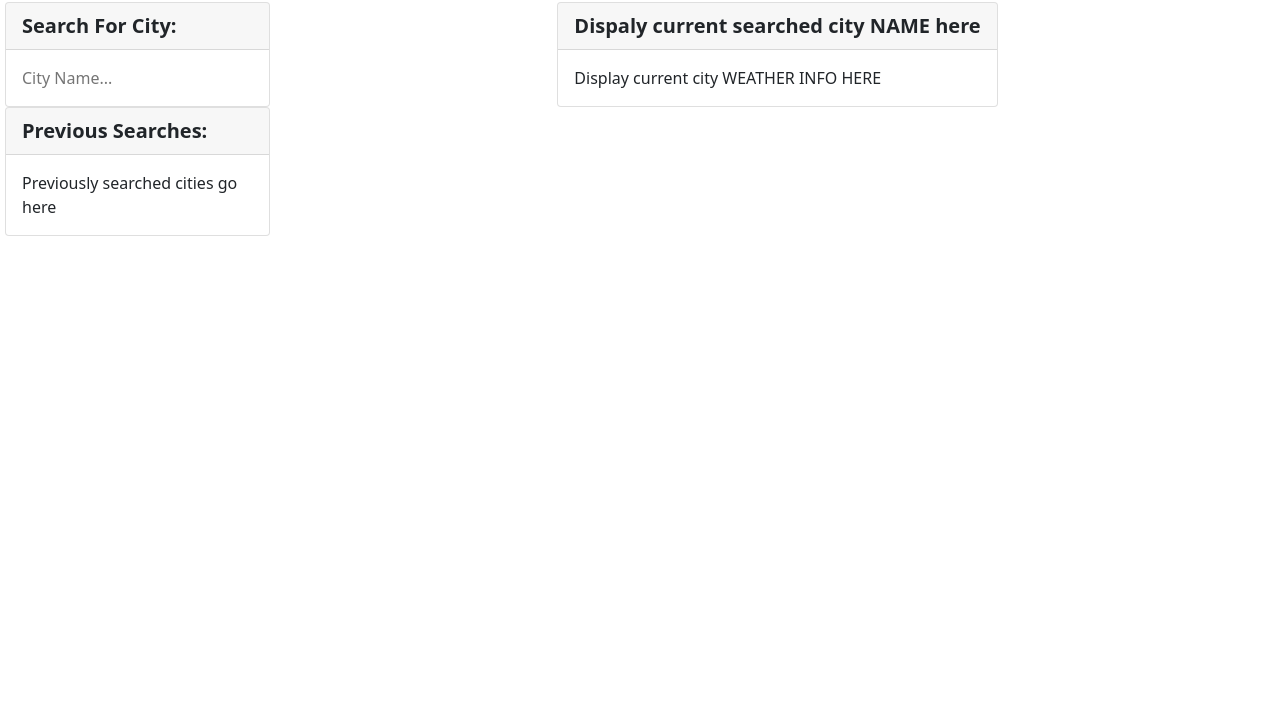
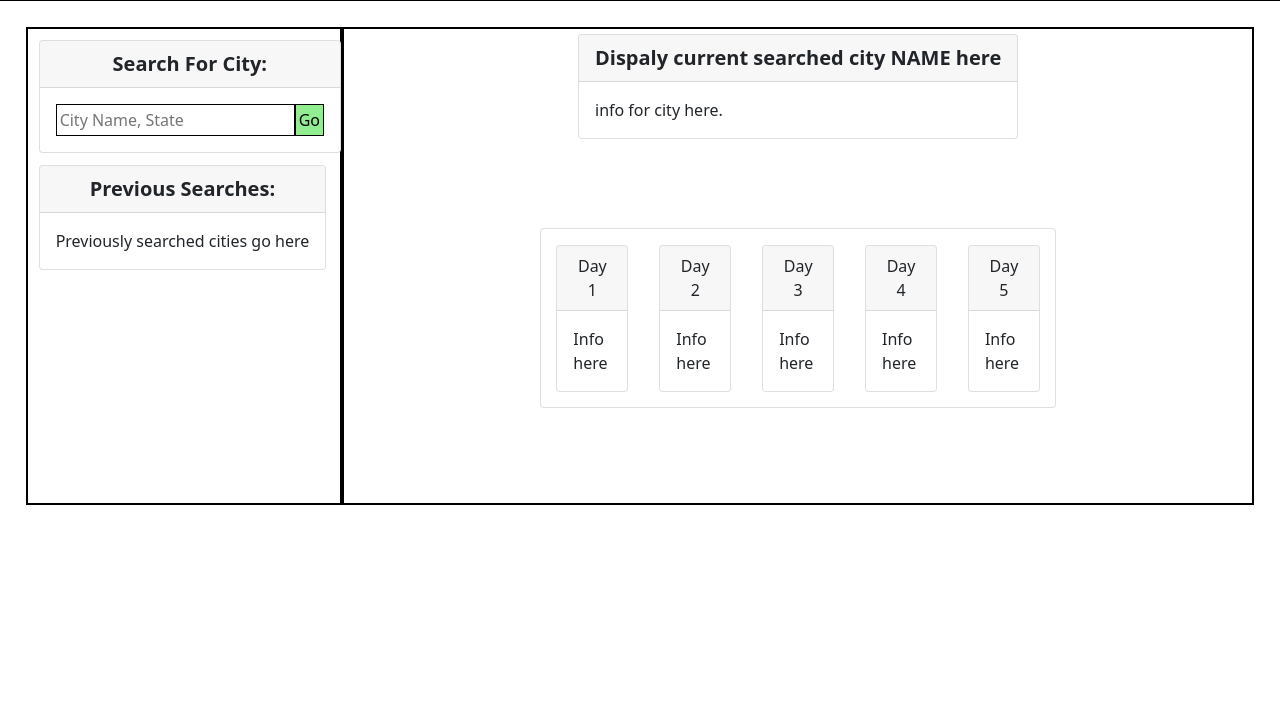
Before and after one commit to MarioCab/weatherApp, a plain HTML site: page index.html in a window 1280 px wide. Shown: the part 91-800 px from the top of the page. Drawn offline with nearby package versions, Linux system fonts and the light colour scheme.

Commit message:
started adding JS elements

```diff
--- a/Assets/script.js
+++ b/Assets/script.js
@@ -0,0 +1,15 @@
+var searchBar = document.getElementById("#citySearchBar");
+var cityName = searchBar.value();
+var goBtn = document.getElementById('#citySearchBtn');
+
+// fetch('https://api.openweathermap.org/data/2.5/onecall?lat={lat}&lon={lon}&exclude={part}&appid=06ac0e5e9aecb8b74a0ca04ef150a8a4')
+// .then(Response => Response.json())
+// .then(data => console.log(data));
+
+
+fetch('https://api.opencagedata.com/geocode/v1/json?q=Atlanta&key=1f2ccb5ef25046768295cd37fe62ae32&language=en&pretty=1')
+.then(Response => Response.json())
+.then(data => console.log(data));
+
+goBtn.addEventListener("click")
+    console.log(cityName);
--- a/Assets/style.css
+++ b/Assets/style.css
@@ -9,16 +9,31 @@ display: flex;
 justify-content: center;
 background-color: skyblue;
 padding: 10px;
+border: solid black 2px;
 }
 
 .head h1 {
     font-size: 50px;
 }
 
+#citySearchBar {
+border: black solid 1px;
+padding: 3px;
+
+}
+
+#citySearchBtn {
+    background-color: lightgreen;
+    size: 10px;
+    border: black solid 1px;
+    padding: 3px;
+}
+
 #master {
     display: flex;
     flex-direction: row;
     justify-content: space-between;
+    margin: 2%;
 }
 
 #leftSideInfo {
@@ -27,6 +42,18 @@ flex-direction: column;
 column-count: auto;
 align-items: flex-start;
 padding: 5px;
+border: black 2px solid;
+
+}
+
+#citySearchSection, #historySection {
+    margin: 2%;
+}
+
+#citySearchBody {
+    display: flex;
+    flex-direction: row;
+    align-items: center;
 }
 
 #mainInfo {
@@ -34,12 +61,30 @@ padding: 5px;
 flex-direction: column;
 column-count: auto;
 align-items:center;
+justify-content: center;
 padding: 5px;
 width: 100%;
 height: 100%;
+border: black 2px solid;
 }
 
 #citySearchHeader, #historyHeader, #mainWeatherHeader {
     font-weight: bold;
     font-size: 20px;
 }
+
+#weekForecast {
+    display: flex;
+    flex-direction: row;
+    justify-content: space-between;
+    margin: 10%;
+}
+
+#weekForecast .card {
+    margin: 3%;
+}
+
+.card-header {
+    justify-content: center;
+    text-align: center;
+}
--- a/index.html
+++ b/index.html
@@ -18,7 +18,8 @@
                 <div class="card" id="citySearchSection">
                     <div class="card-header" id="citySearchHeader">Search For City:</div>
                     <div class="card-body" id="citySearchBody">
-                        <input id="citySearchBar" type="text" placeholder="City Name...">
+                        <input id="citySearchBar" type="text"(yo) placeholder="City Name, State">
+                        <button id="citySearchBtn">Go</button>
                     </div>
 
                 </div>
@@ -32,7 +33,35 @@
             <container class="main" id="mainInfo">
                 <div class="card" id="mainWeatherSection">
                     <div class="card-header" id="mainWeatherHeader">Dispaly current searched city NAME here</div>
-                    <div class="card-body" id="mainWeatherBody">Display current city WEATHER INFO HERE</div>
+                    <div class="card-body" id="mainWeatherBody">info for city here.</div>
+                </div>
+
+                <div class="card" id="weekForecast">
+                    <div class="card" id="cOne">
+                        <div class="card-header">Day 1</div>
+                        <div class="card-body">Info here</div>
+                    </div>
+
+                    <div class="card" id="cTwo">
+                        <div class="card-header">Day 2</div>
+                        <div class="card-body">Info here</div>
+                    </div>
+
+                    <div class="card" id="cThree">
+                        <div class="card-header">Day 3</div>
+                        <div class="card-body">Info here</div>
+                    </div>
+
+                    <div class="card" id="cFour">
+                        <div class="card-header">Day 4</div>
+                        <div class="card-body">Info here</div>
+                    </div>
+
+                    <div class="card" id="cFive">
+                        <div class="card-header">Day 5</div>
+                        <div class="card-body">Info here</div>
+                    </div>
+
                 </div>
             </container>
 
```
